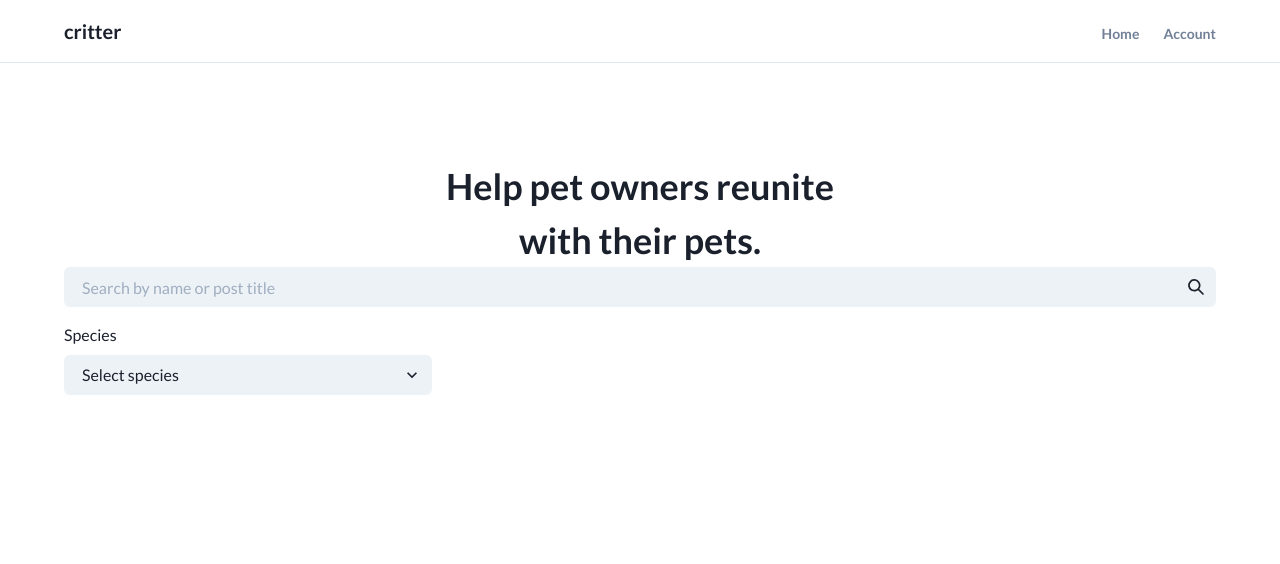
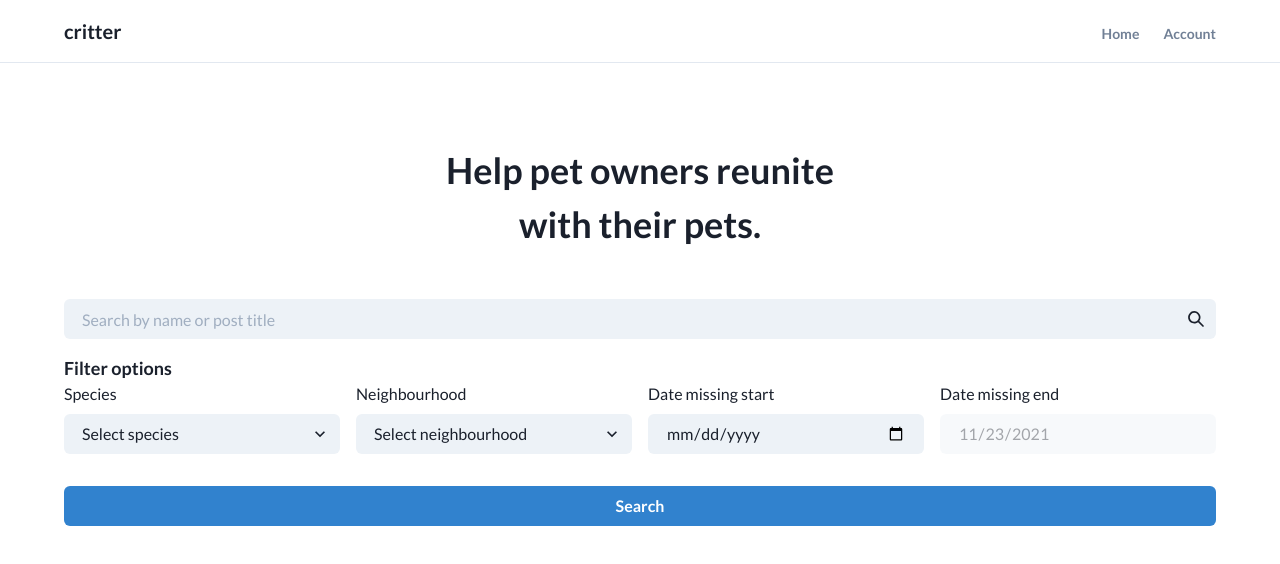
Before and after one commit to Uvacoder/critters, a Next.js app: page / in a window 1280 px wide. Shown: the top 564 px of the page. Built offline with nearby package versions, Linux system fonts and the light colour scheme; no server answers.

Commit message:
finished making basic filters

```diff
--- a/pages/index.tsx
+++ b/pages/index.tsx
@@ -15,6 +15,7 @@ import {
   FormLabel,
   FormErrorMessage,
   FormHelperText,
+  Button,
 } from "@chakra-ui/react";
 import { SearchIcon } from "@chakra-ui/icons";
 
@@ -31,13 +32,13 @@ const Home: NextPage = () => {
           fontSize="4xl"
           fontWeight="bold"
           textAlign="center"
-          mt="4rem"
+          mt="3rem"
           w="md"
         >
           Help pet owners reunite with their pets.
         </Text>
       </Box>
-      <Box>
+      <Box mt="3rem">
         <form>
           <Grid h="auto" templateColumns="repeat(3, 1fr)" gap={4}>
             <GridItem colSpan={4}>
@@ -54,6 +55,12 @@ const Home: NextPage = () => {
                 </InputGroup>
               </FormControl>
             </GridItem>
+          </Grid>
+          <Box as="fieldset" mt="1rem">
+            <Text as="legend" fontWeight="bold" fontSize="lg">
+              Filter options
+            </Text>
+            <Grid h="auto" templateColumns="repeat(4, 1fr)" gap={4}>
               <GridItem>
                 <FormControl id="species">
                   <FormLabel>Species</FormLabel>
@@ -64,7 +71,38 @@ const Home: NextPage = () => {
                   </Select>
                 </FormControl>
               </GridItem>
+              <GridItem>
+                <FormControl id="neighbourhood">
+                  <FormLabel>Neighbourhood</FormLabel>
+                  <Select placeholder="Select neighbourhood" variant="filled">
+                    <option value="etobicoke">Dog</option>
+                    <option value="north york">North York</option>
+                    <option value="richmond hill">Richmond hill</option>
+                  </Select>
+                </FormControl>
+              </GridItem>
+              <GridItem>
+                <FormControl id="dateStart">
+                  <FormLabel>Date missing start</FormLabel>
+                  <Input type="date" variant="filled" />
+                </FormControl>
+              </GridItem>
+              <GridItem>
+                <FormControl id="dateEnd">
+                  <FormLabel>Date missing end</FormLabel>
+                  <Input
+                    type="date"
+                    variant="filled"
+                    disabled
+                    value={new Date().toISOString().substring(0, 10)}
+                  />
+                </FormControl>
+              </GridItem>
             </Grid>
+          </Box>
+          <Button type="submit" w="full" mt="2rem" colorScheme="blue">
+            Search
+          </Button>
         </form>
       </Box>
     </MainLayout>
```
Lines whose indentation alone changed are shown as unchanged.
